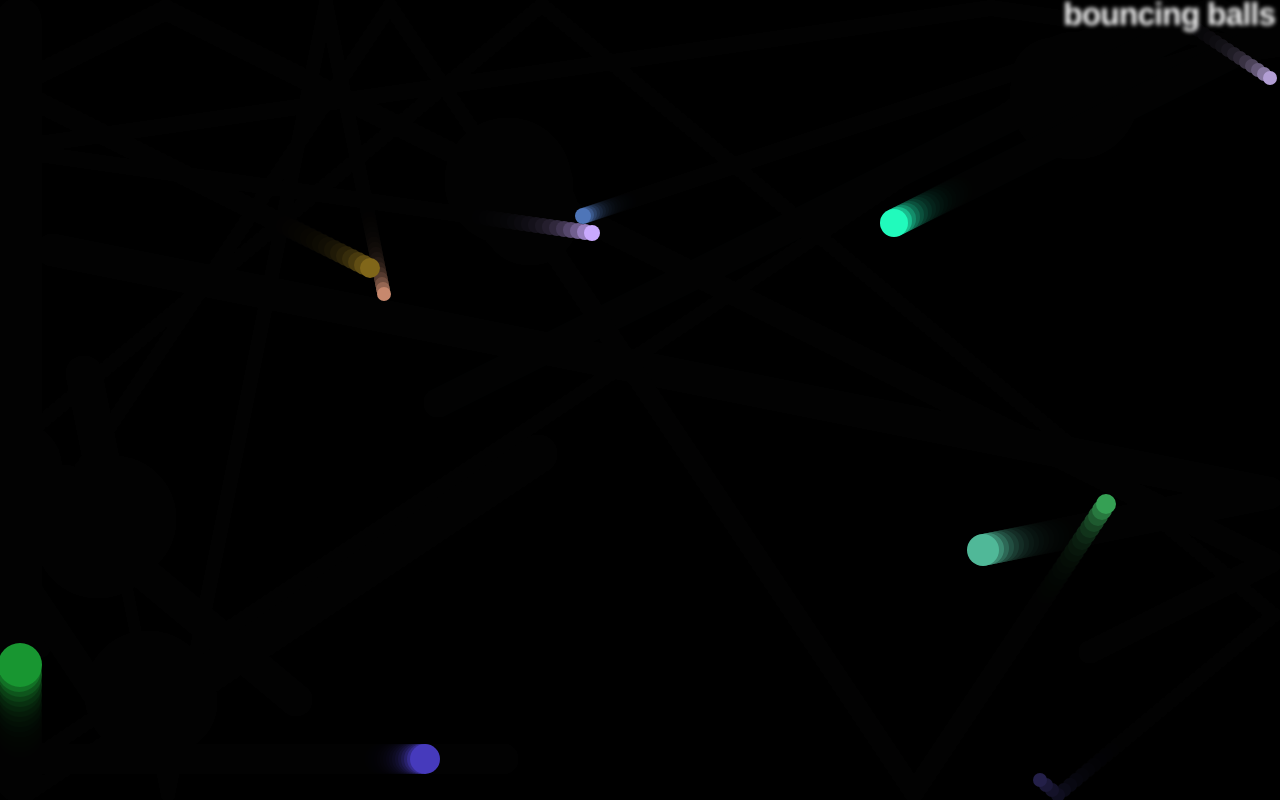
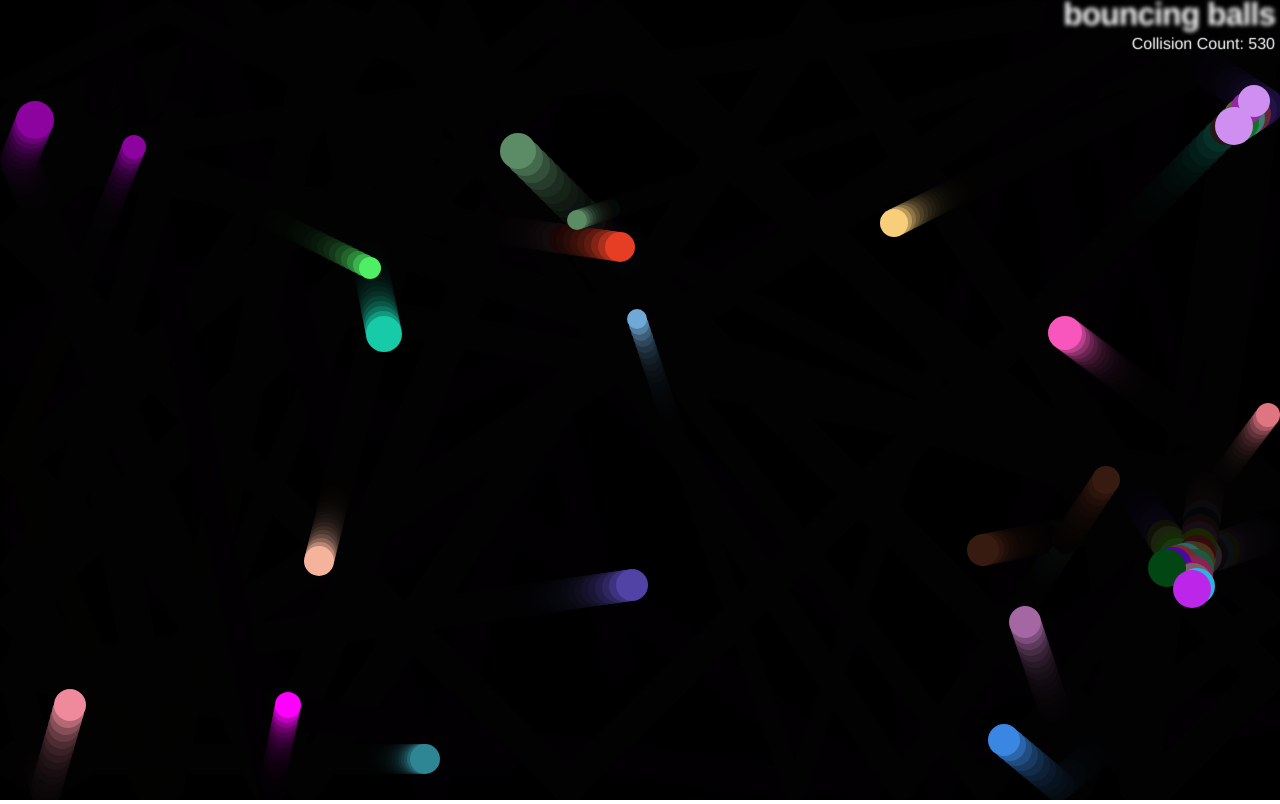
Before and after one commit to wtsaygers1/bouncing-balls, a plain HTML site: page index.html in a window 1280 px wide. Drawn offline with Linux system fonts and the light colour scheme.

Commit message:
puts comments of bouncing balls

```diff
--- a/index.html
+++ b/index.html
@@ -8,7 +8,11 @@
 
   <body>
     <h1>bouncing balls</h1>
+    <!-- inserts a paragraph element for the count as balls collide -->
+    <p>Collision Count:</p>
+    <!-- sets up the Canvas API -->
     <canvas></canvas>
+
 
     <script src="main.js"></script>
   </body>
--- a/main.js
+++ b/main.js
@@ -1,31 +1,57 @@
+//establishes the variable count to start at 0 and links the <p> element with the
+//querySelectorww
+const para = document.querySelector('p');
+let count = 0;
+
 // setup canvas
-
+//references the <canvas> element
 const canvas = document.querySelector('canvas');
+//this object directly represents the drawing area of the canvas and allows
+//us to draw 2D shapes on it
 const ctx = canvas.getContext('2d');
 
+//sets up canvas to be the width and height of the browser viewport
+//chaining multiple assignments is fine and is quicker
 const width = canvas.width = window.innerWidth;
 const height = canvas.height = window.innerHeight;
 
 // function to generate random number
-
+//takes two numbers as arguments and outputs a random number in the range btwn the
+//two
 function random(min, max) {
   const num = Math.floor(Math.random() * (max - min + 1)) + min;
   return num;
 }
 
+//creates an object to represent the balls bouncing in our screen
 function Ball(x, y, velX, velY, color, size) {
+//the x and y coordinates where the ball starts on the screen
+//ranges from 0(top left hand corner) to width and height of browser viewport(bottom
+//right hand corner)
     this.x = x;
     this.y = y;
+//horizontal and vertical velocity that are regularly added to the x/y coordinate
+//values when we animate balls, to move them this much on each frame
     this.velX = velX;
     this.velY = velY;
     this.color = color;
+//radius in pixels
     this.size = size;
 }
 
+//this creates the ball on the screen
 Ball.prototype.draw = function() {
+//states we want to draw a shape on canvas/browser
     ctx.beginPath();
+//define what color ball will be and equals ball's color property
     ctx.fillStyle = this.color;
+//arc method traces an arc shape on paper
+//x and y position of arc's center
+//the last two parameters specify start and end number of degrees around the circle
+//that the arc is drawn between
+//here specify 0 degrees and must multiply Math.PI by 2 to get the 360 degrees
     ctx.arc(this.x, this.y, this.size, 0, 2 * Math.PI);
+//completes filling the path of the circle with its color
     ctx.fill();
 }
 
@@ -35,6 +61,10 @@ testBall.x
 testBall.size
 testBall.color
 testBall.draw() */
+
+//the first four parts of this function check if the ball has reached the edge
+//of the canvas
+//it is switching the path of the ball if it crosses the canvas
 
 Ball.prototype.update = function() {
     if ((this.x + this.size) >= width) {
@@ -50,9 +80,14 @@ Ball.prototype.update = function() {
         this.velY = -(this.velY);
     }
 
+//these two lines essentially move the ball each time this method is called
+//by adding the respective x/y coordinate with the velX/velY speed
+
     this.x += this.velX;
     this.y += this.velY;
 }
+
+//detects collisions when they happen
 
 Ball.prototype.collisionDetect = function() {
     for (let j = 0; j < balls.length; j++) {
@@ -62,16 +97,25 @@ Ball.prototype.collisionDetect = function() {
             const distance = Math.sqrt(dx * dx + dy * dy);
 
             if (distance < this.size + balls[j].size) {
-                balls[j].size = this.size = random(5, 64);
-                //balls[j].color = this.color = 'rgb(' + random(230, 255) + ',' + random(0, 50) + ',' + random(100, 176) +')';
+                //balls[j].size = this.size = random(64, 17);
+                balls[j].color = this.color = 'rgb(' + random(0, 255) + ',' + random(0, 255) + ',' + random(0, 255) +')';
+                //create a function that counts each time a selected ball
+                //in array collides with another
+                count++;
+                para.textContent = 'Collision Count: ' + count;
             }
         }
     }
 }
 
+//this will continue to create a ball and push() it to the array as long as the
+//array is under 25 with the current length of the array
+
 let balls = [];
 
-while (balls.length < 11) {
+
+
+while (balls.length < 25) {
     let size = random(10,20);
     let ball = new Ball (
         //ball position always atleast one ball width
@@ -80,24 +124,31 @@ while (balls.length < 11) {
     random(0 + size,height - size),
     random(-7,7),
     random(-7,7),
-    'rgb(' + random(0,255) + ',' + random(0,255) + ',' + random(0,255) +')',
+    'rgb(' + random(255,255) + ',' + random(0,0) + ',' + random(255,255) +')',
     size
     );
 
     balls.push(ball);
+
 }
 
+//continues to fill rectangle on canvas as the balls update and move
 function loop() {
     ctx.fillStyle = 'rgba(0, 0, 0, 0.25)';
     ctx.fillRect(0, 0, width, height);
 
+//loops through each ball to draw it to the screen and then perform necessary
+//updates to position and velocity
     for (let i = 0; i < balls.length; i++) {
         balls[i].draw();
         balls[i].update();
         balls[i].collisionDetect();
     }
 
+    //uses the requestAnimationFrame API to run our loop function
     requestAnimationFrame(loop);
 }
 
+//initiates function and then requestAnimationFrame function will keep the loop
+//going
 loop();
--- a/style.css
+++ b/style.css
@@ -23,3 +23,12 @@ html, body {
     color: transparent;
     text-shadow: 0 0 4px white;
   }
+
+  p {
+    position: absolute;
+    margin: 0;
+    top: 35px;
+    right: 5px;
+    color: transparent;
+    text-shadow: 0 0 1px white;
+  }
```
